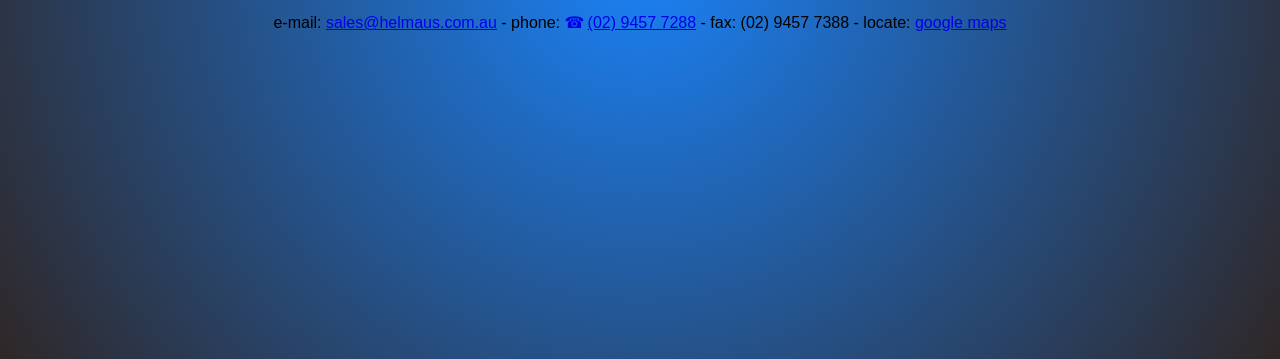
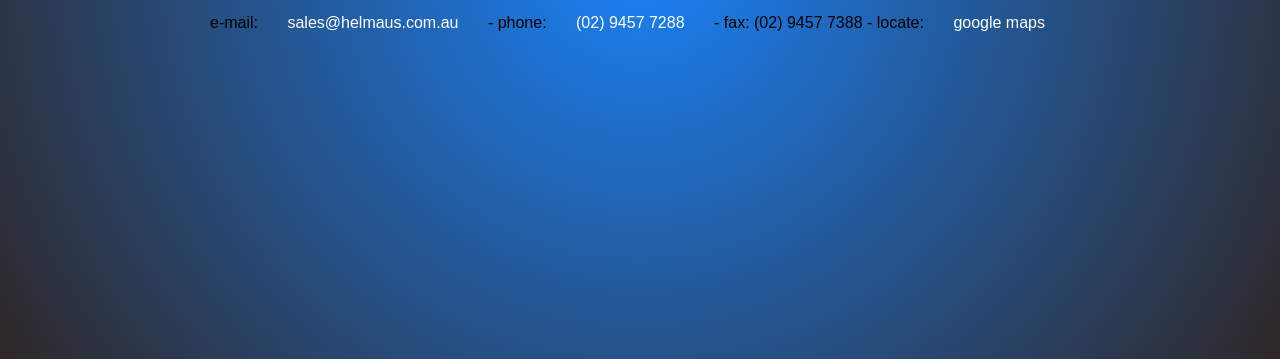
Before and after one commit to stakach/helmaus-web, a plain HTML site: page index.html in a window 1280 px wide. Shown: the part 441-800 px from the top of the page. Drawn offline with Linux system fonts and the light colour scheme; a web font is replaced by a local one.

Commit message:
link styles

```diff
--- a/index.html
+++ b/index.html
@@ -9,6 +9,49 @@
 
   <link href='http://fonts.googleapis.com/css?family=Droid+Sans' rel='stylesheet' type='text/css'>
   <style type="text/css" media="all">
+    *, *:after, *::before {
+      -webkit-box-sizing: border-box;
+      -moz-box-sizing: border-box;
+      box-sizing: border-box;
+    }
+
+    a {
+      display: inline-block;
+      margin: 15px 25px;
+      outline: none;
+      color: #fff;
+      text-decoration: none;
+    }
+
+    a::before, a::after {
+      position: absolute;
+      top: 50%;
+      left: 50%;
+      width: 100px;
+      height: 100px;
+      border: 2px solid rgba(0,0,0,0.1);
+      border-radius: 50%;
+      content: '';
+      opacity: 0;
+      -webkit-transition: -webkit-transform 0.3s, opacity 0.3s;
+      -moz-transition: -moz-transform 0.3s, opacity 0.3s;
+      transition: transform 0.3s, opacity 0.3s;
+      -webkit-transform: translateX(-50%) translateY(-50%) scale(0.2);
+      -moz-transform: translateX(-50%) translateY(-50%) scale(0.2);
+      transform: translateX(-50%) translateY(-50%) scale(0.2);
+    }
+
+    a::after {
+      width: 90px;
+      height: 90px;
+      border-width: 6px;
+      -webkit-transform: translateX(-50%) translateY(-50%) scale(0.8);
+      -moz-transform: translateX(-50%) translateY(-50%) scale(0.8);
+      transform: translateX(-50%) translateY(-50%) scale(0.8);
+    }
+
+
+
     html, body {
       margin: 0;
       border: 0;
```
